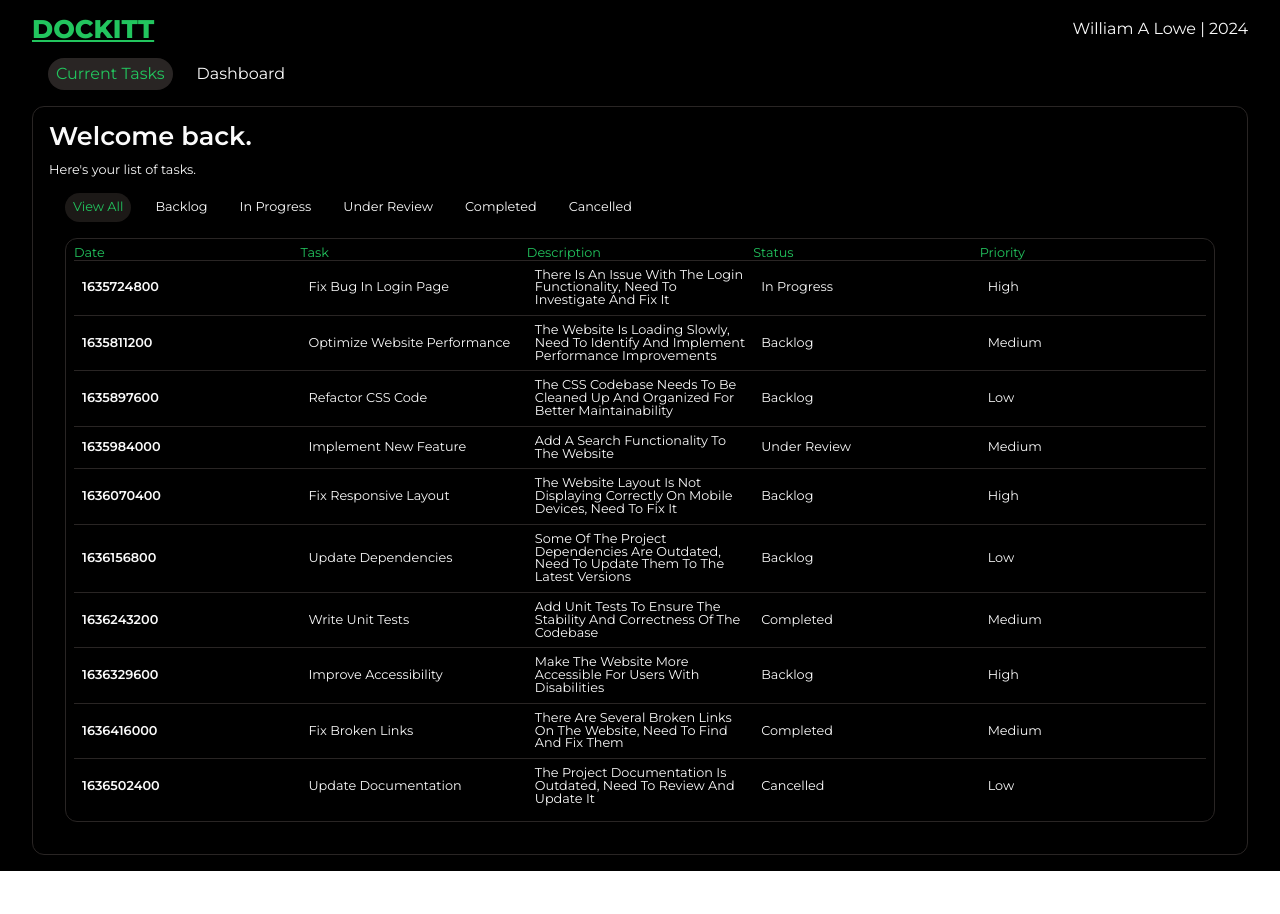
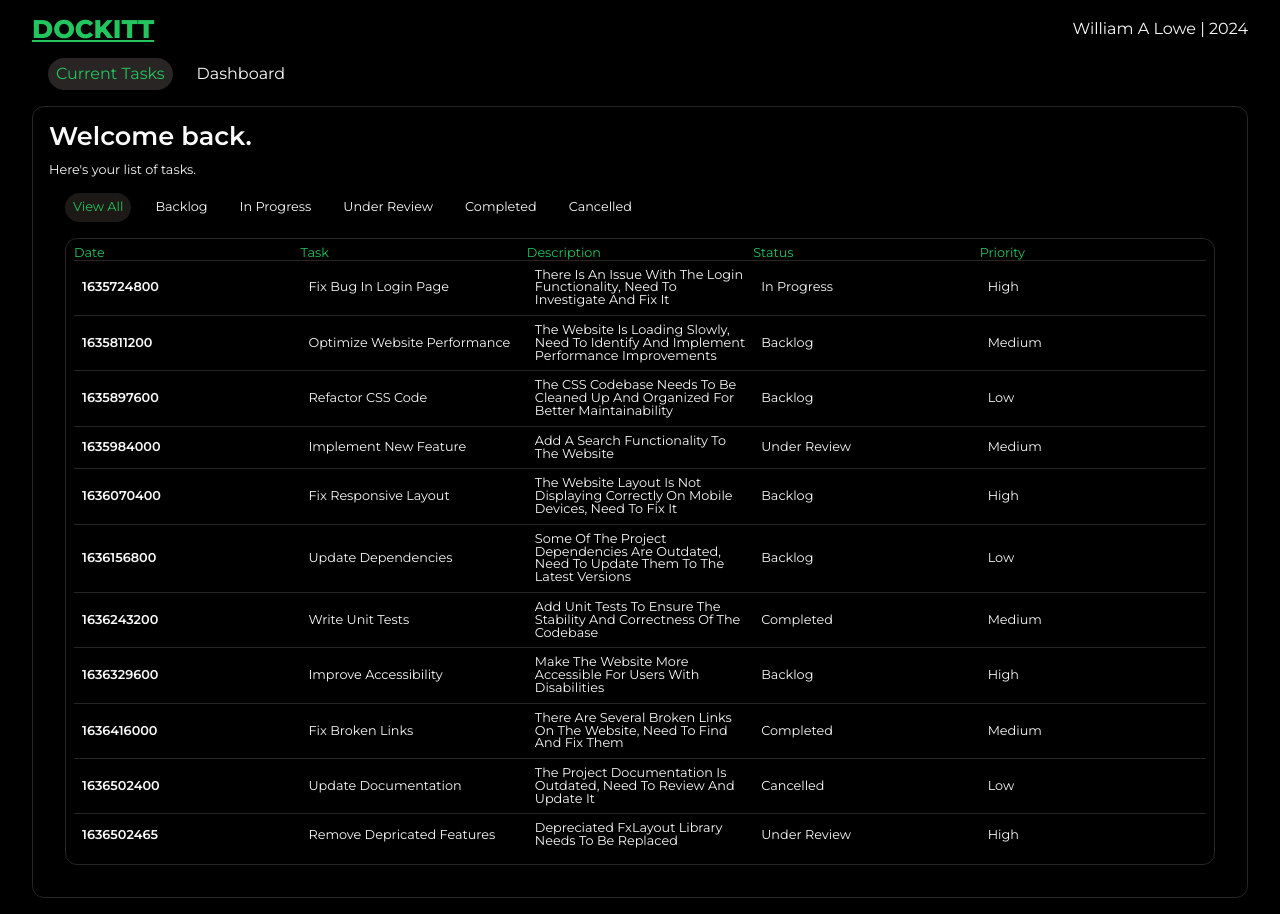
Before and after one commit to williamalowe/TaskSync, a React (Vite) app in the folder Dockitt/: page /tasklist in a window 1280 px wide. Before the commit the page ends 871 px from the top, so only its background shows below. Built offline with nearby package versions, Linux system fonts and the light colour scheme.

Commit message:
func: implement TaskContext

```diff
--- a/Dockitt/src/components/TaskDisplay/TaskDisplay.jsx
+++ b/Dockitt/src/components/TaskDisplay/TaskDisplay.jsx
@@ -1,78 +1,9 @@
+import { useContext } from 'react';
+import { TaskContext } from '../../views/App/App';
 import styles from './TaskDisplay.module.css';
 
 const TaskDisplay = () => {
-  const testData = [
-    {
-      "Task": "Fix bug in login page",
-      "Date": "1635724800",
-      "Description": "There is an issue with the login functionality, need to investigate and fix it",
-      "Priority": "high",
-      "Status": "in progress"
-    },
-    {
-      "Task": "Optimize website performance",
-      "Date": "1635811200",
-      "Description": "The website is loading slowly, need to identify and implement performance improvements",
-      "Priority": "medium",
-      "Status": "backlog"
-    },
-    {
-      "Task": "Refactor CSS code",
-      "Date": "1635897600",
-      "Description": "The CSS codebase needs to be cleaned up and organized for better maintainability",
-      "Priority": "low",
-      "Status": "backlog"
-    },
-    {
-      "Task": "Implement new feature",
-      "Date": "1635984000",
-      "Description": "Add a search functionality to the website",
-      "Priority": "medium",
-      "Status": "under review"
-    },
-    {
-      "Task": "Fix responsive layout",
-      "Date": "1636070400",
-      "Description": "The website layout is not displaying correctly on mobile devices, need to fix it",
-      "Priority": "high",
-      "Status": "backlog"
-    },
-    {
-      "Task": "Update dependencies",
-      "Date": "1636156800",
-      "Description": "Some of the project dependencies are outdated, need to update them to the latest versions",
-      "Priority": "low",
-      "Status": "backlog"
-    },
-    {
-      "Task": "Write unit tests",
-      "Date": "1636243200",
-      "Description": "Add unit tests to ensure the stability and correctness of the codebase",
-      "Priority": "medium",
-      "Status": "completed"
-    },
-    {
-      "Task": "Improve accessibility",
-      "Date": "1636329600",
-      "Description": "Make the website more accessible for users with disabilities",
-      "Priority": "high",
-      "Status": "backlog"
-    },
-    {
-      "Task": "Fix broken links",
-      "Date": "1636416000",
-      "Description": "There are several broken links on the website, need to find and fix them",
-      "Priority": "medium",
-      "Status": "completed"
-    },
-    {
-      "Task": "Update documentation",
-      "Date": "1636502400",
-      "Description": "The project documentation is outdated, need to review and update it",
-      "Priority": "low",
-      "Status": "cancelled"
-    }
-  ]
+  const { tasks } = useContext(TaskContext)
 
   return (
     <div className={styles.border}>
@@ -88,26 +19,19 @@ const TaskDisplay = () => {
         </thead>
         <tbody className={styles.body}>
           {
-            testData.map((task) =>
+            tasks.map((task) =>
             <tr
-              key={task.Date}
+              key={task.date}
               className={styles.task}
             >
-              <th>{task.Date}</th>
-              <td>{task.Task}</td>
-              <td>{task.Description}</td>
-              <td>{task.Status}</td>
-              <td>{task.Priority}</td>
+              <th>{task.date}</th>
+              <td>{task.name}</td>
+              <td>{task.description}</td>
+              <td>{task.status}</td>
+              <td>{task.priority}</td>
             </tr>
             )
-
-          /* <tr>
-            <th>task date</th>
-            <td>task name</td>
-            <td>task description</td>
-            <td>task status</td>
-            <td>task priority</td>
-          </tr> */}
+         }
         </tbody>
       </table>
     </div>
--- a/Dockitt/src/views/App/App.jsx
+++ b/Dockitt/src/views/App/App.jsx
@@ -1,10 +1,100 @@
 import { Outlet } from 'react-router-dom';
+import { useState, createContext } from 'react';
 import Header from '../../components/Header/Header';
 import Navbar from '../../components/Navbar/Navbar';
 import styles from './App.module.css';
 
+export const TaskContext = createContext({
+  // tasks: [],
+  // addTask: () => {},
+});
+
 const App = () => {
+  const [tasks, setTasks] = useState([
+    {
+      "name": "Fix bug in login page",
+      "date": "1635724800",
+      "description": "There is an issue with the login functionality, need to investigate and fix it",
+      "priority": "high",
+      "status": "in progress"
+    },
+    {
+      "name": "Optimize website performance",
+      "date": "1635811200",
+      "description": "The website is loading slowly, need to identify and implement performance improvements",
+      "priority": "medium",
+      "status": "backlog"
+    },
+    {
+      "name": "Refactor CSS code",
+      "date": "1635897600",
+      "description": "The CSS codebase needs to be cleaned up and organized for better maintainability",
+      "priority": "low",
+      "status": "backlog"
+    },
+    {
+      "name": "Implement new feature",
+      "date": "1635984000",
+      "description": "Add a search functionality to the website",
+      "priority": "medium",
+      "status": "under review"
+    },
+    {
+      "name": "Fix responsive layout",
+      "date": "1636070400",
+      "description": "The website layout is not displaying correctly on mobile devices, need to fix it",
+      "priority": "high",
+      "status": "backlog"
+    },
+    {
+      "name": "Update dependencies",
+      "date": "1636156800",
+      "description": "Some of the project dependencies are outdated, need to update them to the latest versions",
+      "priority": "low",
+      "status": "backlog"
+    },
+    {
+      "name": "Write unit tests",
+      "date": "1636243200",
+      "description": "Add unit tests to ensure the stability and correctness of the codebase",
+      "priority": "medium",
+      "status": "completed"
+    },
+    {
+      "name": "Improve accessibility",
+      "date": "1636329600",
+      "description": "Make the website more accessible for users with disabilities",
+      "priority": "high",
+      "status": "backlog"
+    },
+    {
+      "name": "Fix broken links",
+      "date": "1636416000",
+      "description": "There are several broken links on the website, need to find and fix them",
+      "priority": "medium",
+      "status": "completed"
+    },
+    {
+      "name": "Update documentation",
+      "date": "1636502400",
+      "description": "The project documentation is outdated, need to review and update it",
+      "priority": "low",
+      "status": "cancelled"
+    },
+    {
+      "name": "Remove depricated features",
+      "date": "1636502465",
+      "description": "Depreciated fxLayout library needs to be replaced",
+      "priority": "high",
+      "status": "under review"
+    }
+  ]);
+  const addTask = () => {
+    //
+  }
+
   return (
+    <TaskContext.Provider value={{ tasks, addTask }}>
       <main className={styles.app}>
         <Header />
         <Navbar />
@@ -12,6 +102,8 @@ const App = () => {
           <Outlet />
         </div>
       </main>
+    </TaskContext.Provider>
+
   )
 }
 
```
Lines whose indentation alone changed are shown as unchanged.
